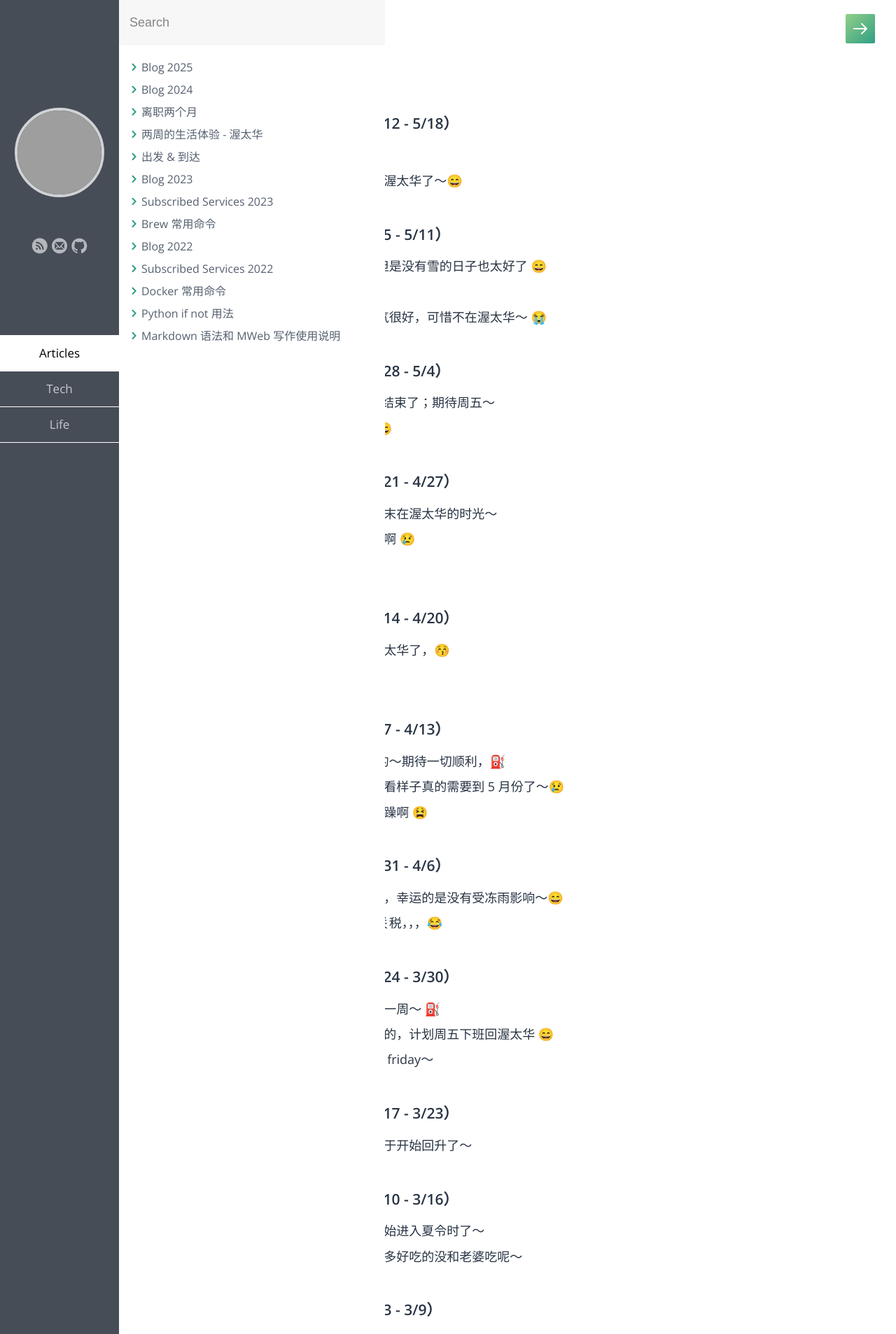
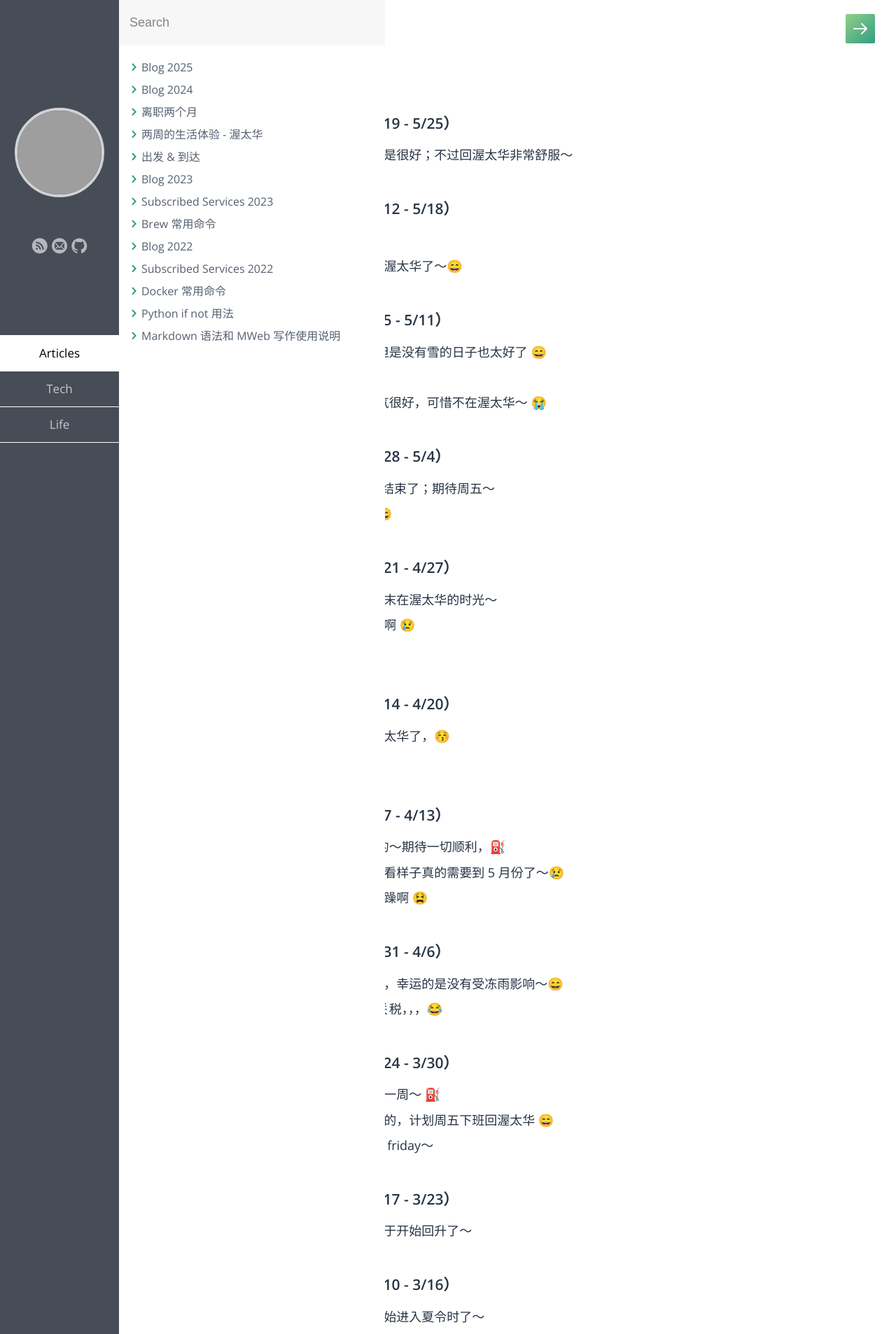
Before and after one commit to samxupeiran/samxupeiran.github.io, a Jekyll site: the page built from _posts/life/2025-01-02-my-blog.md, in a window 1280 px wide. Shown: the top 1907 px of the page at 70% size. Built offline with Jekyll 4.4.1, drawn with Linux system fonts in a browser that asks for light colours; some web fonts are replaced; grey boxes are pictures that could not be loaded.

Commit message:
feat: add weekly blog 5/20

```diff
--- a/_posts/life/2025-01-02-my-blog.md
+++ b/_posts/life/2025-01-02-my-blog.md
@@ -5,6 +5,9 @@ category: Life
 tags: Blog
 ---
 
+
+- ### 2025 年 5 月 第 4 周（5/19 - 5/25）
+     - 5/20 这个节假日的天气不是很好；不过回渥太华非常舒服～
 
 - ### 2025 年 5 月 第 3 周（5/12 - 5/18）
      - 5/12 忙碌的周一啊～ ⛽️
```
